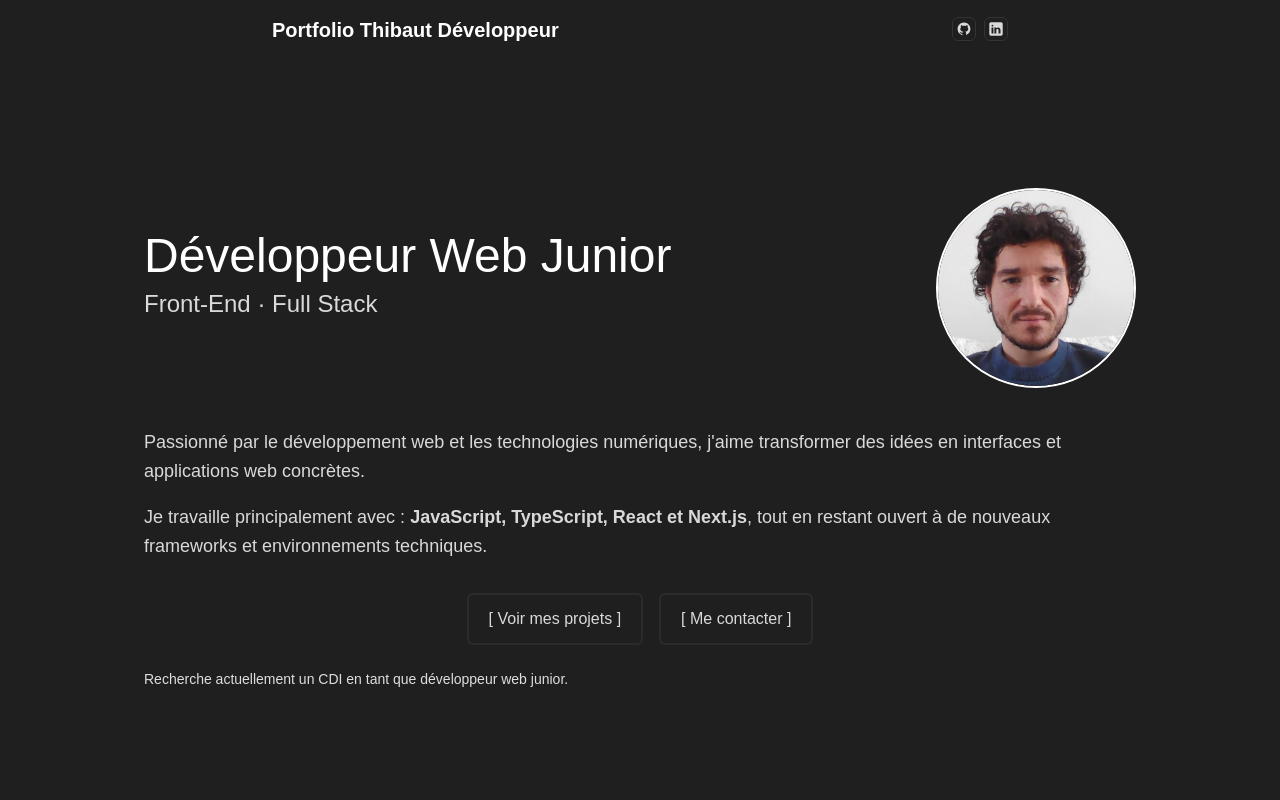
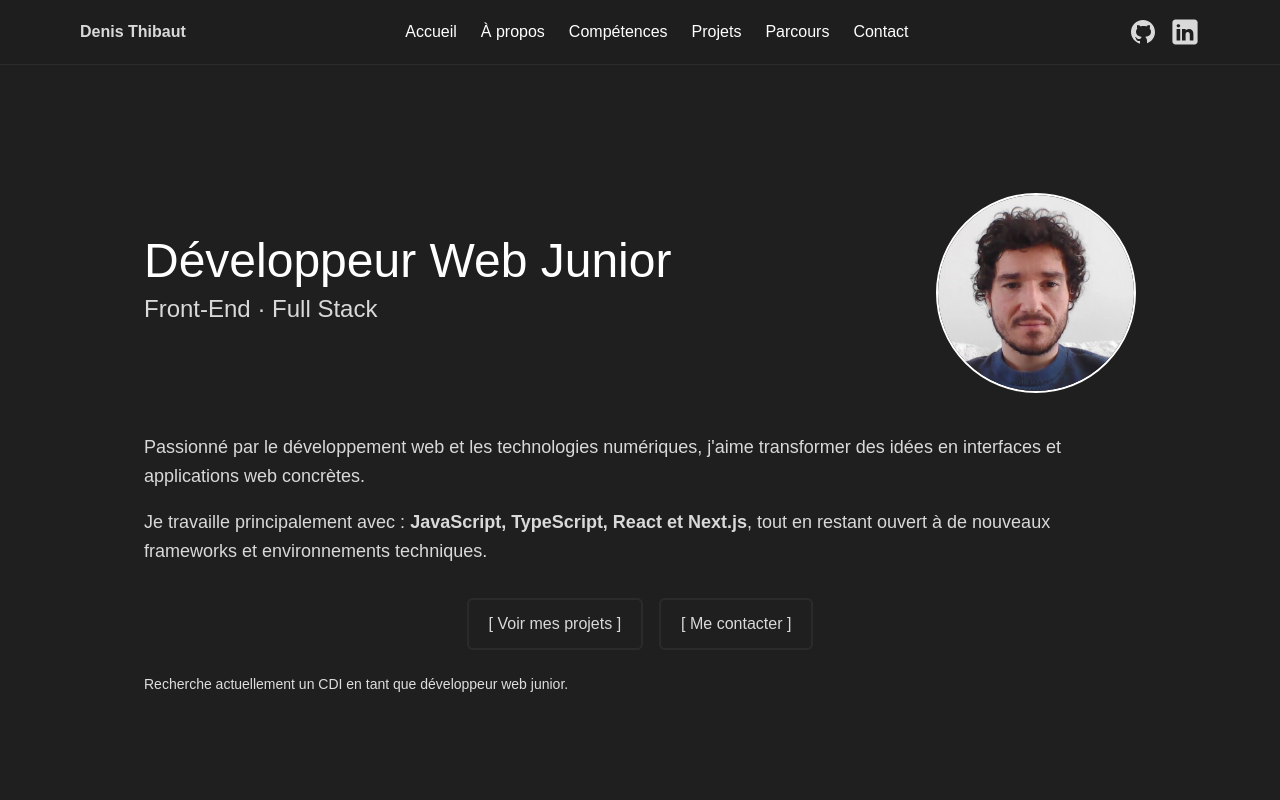
Before and after one commit to ThibautTobi/Portfolio-Pro-2025, a Next.js app: page / in a window 1280 px wide. Shown: the top 800 px of the page. Built offline with nearby package versions, Linux system fonts and the light colour scheme.

Commit message:
feat : modification contenue et design du header

```diff
--- a/app/components/Header.tsx
+++ b/app/components/Header.tsx
@@ -1,40 +1,262 @@
-import { cn } from "@/lib/utils"
-import { buttonVariants } from "@/components/ui/button"
-import { GithubIcon } from "./icons/Githubicon"
-import Link from "next/link"
-import { LinkedinIcon } from "./icons/Linkedinicon"
+// import { cn } from "@/lib/utils"
+// import { buttonVariants } from "@/components/ui/button"
+// import { GithubIcon } from "./icons/Githubicon"
+// import Link from "next/link"
+// import { LinkedinIcon } from "./icons/Linkedinicon"
 
+// export default function Header (){
+
+//     return (
+//         <header className="top-0 py-4">
+//             <div className="flex items-baseline max-w-5xl px-4 m-auto ">
+//                 <Link
+//                 // en attente de redirection personnaliser
+//                     href="/"
+//                     className="text-xl font-bold text-primary"
+//                     aria-label="Accueil - Thibaut Denis"
+//                 >
+//                     Denis Thibaut
+//                 </Link>
+//                 <nav className="flex flex-1 justify-end">
+//                     <ul className="flex items-center gap-2">
+//                         <li>
+//                             <Link
+//                                 href="https://github.com/ThibautTobi"
+//                                 aria-label="GitHub"
+//                                 className={cn(buttonVariants({ variant: "outline"}), "size-6 p-0")}
+//                             >
+//                             <GithubIcon size={12} className="text-foreground"/>
+//                             </Link>
+//                         </li>
+//                         <li>
+//                             <Link
+//                                 href="https://www.linkedin.com/in/denis-thibaut-développeur/"
+//                                 aria-label="Linkedin"
+//                                 className={cn(buttonVariants({ variant: "outline"}), "size-6 p-0")}
+//                             >
+//                             <LinkedinIcon size={12} className="text-foreground"/>
+//                             </Link>
+//                         </li>
+//                     </ul>
+//                 </nav>
+//             </div>
+//         </header>
+//     )
+// }
+"use client";
+
+// import {
+//     Menu,
+//     X,
+// } from "lucide-react";
+
+import { useState } from "react";
+import { GithubIcon } from "./icons/Githubicon";
+import { LinkedinIcon } from "./icons/Linkedinicon";
+/**
+ * Navigation principale du portfolio.
+ *
+ * Les href correspondent directement aux IDs
+ * présents sur les différentes sections.
+ */
+const navigation = [
+    {
+        label: "Accueil",
+        href: "#home",
+    },
+    {
+        label: "À propos",
+        href: "#about",
+    },
+    {
+        label: "Compétences",
+        href: "#skills",
+    },
+    {
+        label: "Projets",
+        href: "#projects",
+    },
+    {
+        label: "Parcours",
+        href: "#career",
+    },
+    {
+        label: "Contact",
+        href: "#contact",
+    },
+];
+
+/**
+ * Header principal.
+ *
+ * Le composant reste Client Component car le menu mobile
+ * utilise un état React.
+ */
 export default function Header (){
+    const [isMenuOpen, setIsMenuOpen] = useState(false);
+
+    /**
+     * Ferme le menu mobile lorsqu'un lien est sélectionné.
+     */
+    const handleNavigation = () => {
+        setIsMenuOpen(false);
+    };
 
     return (
-        <header className="top-0 py-4">
-            <div className="flex items-baseline max-w-3xl px-4 m-auto ">
-                <h1 className="text-xl font-bold text-primary">
-                Portfolio Thibaut Développeur
-                </h1>
-                <nav className="flex flex-1 justify-end">
-                    <ul className="flex items-center gap-2">
-                        <li>
-                            <Link
-                                href="https://github.com/ThibautTobi"
-                                aria-label="GitHub"
-                                className={cn(buttonVariants({ variant: "outline"}), "size-6 p-0")}
-                            >
-                            <GithubIcon size={12} className="text-foreground"/>
-                            </Link>
-                        </li>
-                        <li>
-                            <Link
-                                href="https://www.linkedin.com/in/denis-thibaut-développeur/"
-                                aria-label="Linkedin"
-                                className={cn(buttonVariants({ variant: "outline"}), "size-6 p-0")}
-                            >
-                            <LinkedinIcon size={12} className="text-foreground"/>
-                            </Link>
-                        </li>
+        <header className="sticky top-0 z-50 w-full border-b bg-background/95 backdrop-blur">
+            <div className="flex items-center justify-between max-w-6xl px-4 mx-auto h-16">
+
+                <a
+                    href="#home"
+                    aria-label="Retour à l'accueil"
+                    className="font-semibold"
+                >
+                    Denis Thibaut
+                </a>
+
+                {/* NAVIGATION DESKTOP */}
+
+                <nav
+                    aria-label="Navigation principale"
+                    className="hidden md:block"
+                >
+                    <ul className="flex items-center gap-6">
+                        {navigation.map((item) => (
+                            <li key={item.href}>
+                                <a
+                                    href={item.href}
+                                    className="block py-3 text-primary transition-colors hover:text-muted-foreground duration-300 ease-out"
+                                >
+                                    {item.label}
+                                </a>
+                            </li>
+                        ))}
                     </ul>
                 </nav>
+
+                {/* LIENS EXTERNES DESKTOP */}
+
+                <div className="hidden md:flex items-center gap-3">
+
+                    <a
+                        href="https://github.com/ThibautTobi"
+                        target="_blank"
+                        rel="noopener noreferrer"
+                        aria-label="Voir mon profil GitHub"
+                    >
+                        <GithubIcon size={30} className="transition-transform duration-300 hover:scale-110"/>
+                    </a>
+
+                    <a
+                        href="https://www.linkedin.com/in/denis-thibaut-développeur/"
+                        target="_blank"
+                        rel="noopener noreferrer"
+                        aria-label="Voir mon profil LinkedIn"
+                    >
+                        <LinkedinIcon size={30} className="transition-transform duration-300 hover:scale-110"/>
+                    </a>
+
+                </div>
+
+                {/* BOUTON MENU MOBILE */}
+
+                {/* <button
+                    type="button"
+                    className="md:hidden"
+                    aria-label={
+                        isMenuOpen
+                            ? "Fermer le menu"
+                            : "Ouvrir le menu"
+                    }
+                    aria-expanded={isMenuOpen}
+                    aria-controls="mobile-navigation"
+                    onClick={() => setIsMenuOpen((open) => !open)}
+                >
+                    {isMenuOpen ? (
+                        <X
+                            aria-hidden="true"
+                            className="w-6 h-6"
+                        />
+                    ) : (
+                        <Menu
+                            aria-hidden="true"
+                            className="w-6 h-6"
+                        />
+                    )}
+                </button> */}
+
+                <button
+                    onClick={() => setIsMenuOpen(!isMenuOpen)}
+                    className="md:hidden relative w-6 h-6 flex flex-col justify-center items-center gap-1.5"
+                    aria-label={isMenuOpen ? "Fermer le menu" : "Ouvrir le menu"}
+                    aria-expanded={isMenuOpen}
+                    aria-controls="mobile-navigation"
+                >
+                    <span
+                        className={`block h-0.5 w-6 bg-current rounded-full transition-all duration-500 ease-out ${
+                            isMenuOpen ? "rotate-45 translate-y-2" : ""
+                        }`}
+                    />
+                    <span
+                        className={`block h-0.5 w-6 bg-current rounded-full transition-all duration-500 ease-out ${
+                            isMenuOpen ? "opacity-0" : "opacity-100"
+                        }`}
+                    />
+                    <span
+                        className={`block h-0.5 w-6 bg-current rounded-full transition-all duration-500 ease-out ${
+                            isMenuOpen ? "-rotate-45 -translate-y-2" : ""
+                        }`}
+                    />
+                </button>
+
             </div>
+
+            {/* NAVIGATION MOBILE */}
+
+            {isMenuOpen && (
+                <nav
+                    id="mobile-navigation"
+                    aria-label="Navigation mobile"
+                    className="border-t md:hidden"
+                >
+                    <ul className="flex flex-col px-4 py-4">
+                        {navigation.map((item) => (
+                            <li key={item.href}>
+                                <a
+                                    href={item.href}
+                                    onClick={handleNavigation}
+                                    className="block py-3 text-primary transition-colors hover:text-muted-foreground duration-300 ease-out"
+                                >
+                                    {item.label}
+                                </a>
+                            </li>
+                        ))}
+                    </ul>
+
+                    {/* Liens sociaux mobile */}
+                    <div className="flex gap-4 px-4 pb-5">
+
+                        <a
+                            href="https://github.com/ThibautTobi"
+                            target="_blank"
+                            rel="noopener noreferrer"
+                            aria-label="Voir mon profil GitHub"
+                        >
+                            <GithubIcon size={30} className="transition-transform duration-300 hover:scale-110"/>
+                        </a>
+
+                        <a
+                            href="https://www.linkedin.com/in/denis-thibaut-développeur/"
+                            target="_blank"
+                            rel="noopener noreferrer"
+                            aria-label="Voir mon profil LinkedIn"
+                        >
+                            <LinkedinIcon size={30} className="transition-transform duration-300 hover:scale-110"/>
+                        </a>
+
+                    </div>
+                </nav>
+            )}
         </header>
-    )
-}
+    );
+};
```
